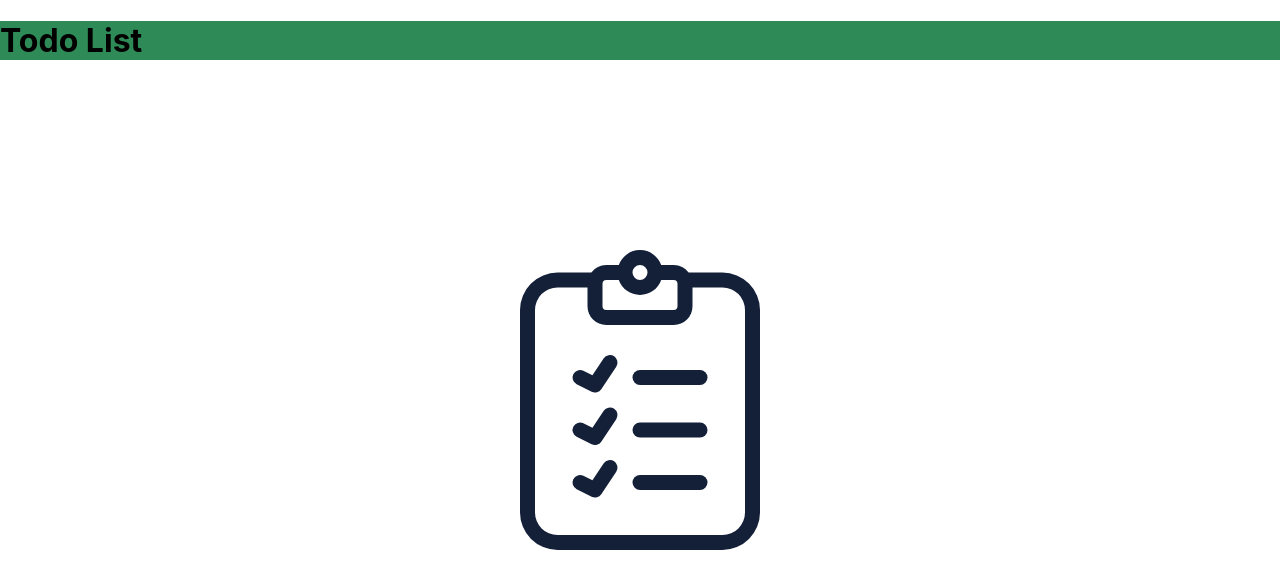
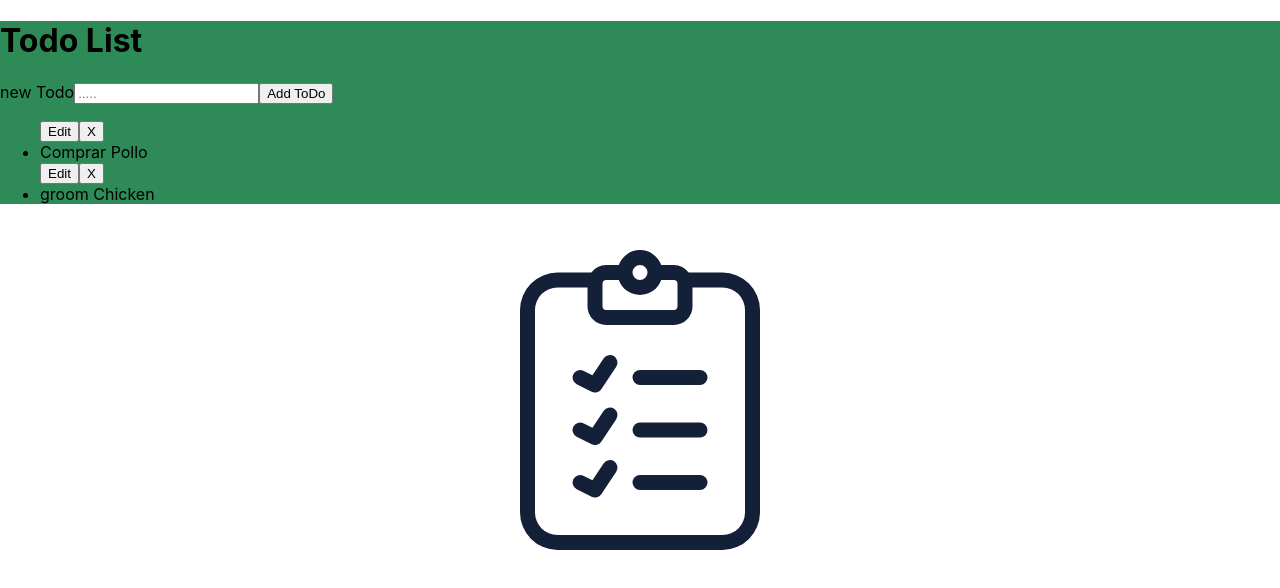
Before and after one commit to eduardomorales2019/TodoAppByReact, a React (Create React App) app in the folder todoapp/: page / in a window 1280 px wide. Shown: the top 588 px of the page. Built offline with nearby package versions, Linux system fonts and the light colour scheme.

Commit message:
se agrega funcionalidad de componente newTodoForm, para que se pueda agregar la tarea. , haciendo  un metodo de crear todo en todolist y pasarlo omo prop hacia el formulario y que esta en new todo list y asi poder agregar tarea!

```diff
--- a/todoapp/src/App.js
+++ b/todoapp/src/App.js
@@ -1,5 +1,5 @@
 import "./App.css";
-import TodoComponent from "./components/todo";
+
 import ToDoList from "./components/todoList";
 
 function App() {
--- /dev/null
+++ b/todoapp/src/components/newToDoForm.js
@@ -0,0 +1,49 @@
+import React, { Component } from "react";
+
+class NewTodoForm extends Component {
+  constructor(props) {
+    super(props);
+    this.state = { task: "" };
+    this.handleChange = this.handleChange.bind(this);
+    this.handleSubmit = this.handleSubmit.bind(this);
+  }
+
+  // always use a function when we use a  onChange. and we have to bind it!!!
+  handleChange = (event) => {
+    this.setState({
+      [event.target.name]: event.target.value,
+    }); //
+  };
+  // =====================
+  //! to add a toDo , we have to create a method in the todoList and we have to pass this.state que es el task because this the one we care about. and then we have to set  the state to 0 after we got the state.  with the Todo create method
+  // =====================
+  handleSubmit = (event) => {
+    event.preventDefault();
+    this.props.createToDo(this.state);
+
+    this.setState({ task: "" });
+    console.log(this.state.task);
+  };
+
+  //! ONSUBMIT ALWAYS ON **********FORM************!!!!!!!!!!!!!
+  render() {
+    return (
+      <div>
+        <form onSubmit={this.handleSubmit}>
+          <label htmlFor="task">new Todo</label>
+          <input
+            type="text"
+            placeholder="....."
+            id="task"
+            name="task"
+            value={this.state.task}
+            onChange={this.handleChange}
+          ></input>
+          <button>Add ToDo </button>
+        </form>
+      </div>
+    );
+  }
+}
+
+export default NewTodoForm;
--- a/todoapp/src/components/todo.js
+++ b/todoapp/src/components/todo.js
@@ -7,7 +7,6 @@ class TodoComponent extends Component {
         <button>Edit</button>
         <button>X</button>
         <li>{this.props.task} </li>
-        <li> </li>
       </div>
     );
   }
--- a/todoapp/src/components/todoList.js
+++ b/todoapp/src/components/todoList.js
@@ -1,18 +1,35 @@
 import React, { Component } from "react";
+import NewTodoForm from "./newToDoForm";
+import TodoComponent from "./todo";
+import ErrorBondary from "./utils/ErrorBondary";
 
+// ===================================================================
 class ToDoList extends Component {
   constructor(props) {
     super(props);
     this.state = {
       Todos: [{ task: "Comprar Pollo" }, { task: "groom Chicken" }],
     };
+    this.create = this.create.bind(this);
   }
+  // ! WE HAVE TO PASS THAYT METHOD WE CRATE AS PROP IN THE COMPONENT.
+  create = (NewTodoo) => {
+    this.setState({ Todos: [...this.state.Todos, NewTodoo] });
+  };
 
   render() {
+    //  important to set a variable with the mapping insteead doing all, not forget . its beeen a  month of using dadtabeses and  I just forget
+
+    const todos = this.state.Todos.map((todo) => {
+      return <TodoComponent task={todo.task} />;
+    });
     return (
       <div>
-        <h1>Todo List </h1>
-        <ul></ul>
+        <ErrorBondary>
+          <h1>Todo List </h1>
+          <NewTodoForm createToDo={this.create} />
+          <ul>{todos}</ul>
+        </ErrorBondary>
       </div>
     );
   }
--- /dev/null
+++ b/todoapp/src/components/utils/ErrorBondary.js
@@ -0,0 +1,21 @@
+import React from "react";
+
+class ErrorBondary extends React.Component {
+  constructor(props) {
+    super(props);
+    this.state = { hasError: false };
+  }
+
+  static getDerivedStateFromError(error) {
+    return { hasError: true };
+  }
+  render() {
+    if (this.state.hasError) {
+      return <h1>algo raro paso aqui 😰</h1>;
+    } else {
+      return this.props.children; // refers to the child component we are rendering
+    }
+  }
+}
+
+export default ErrorBondary;
```
